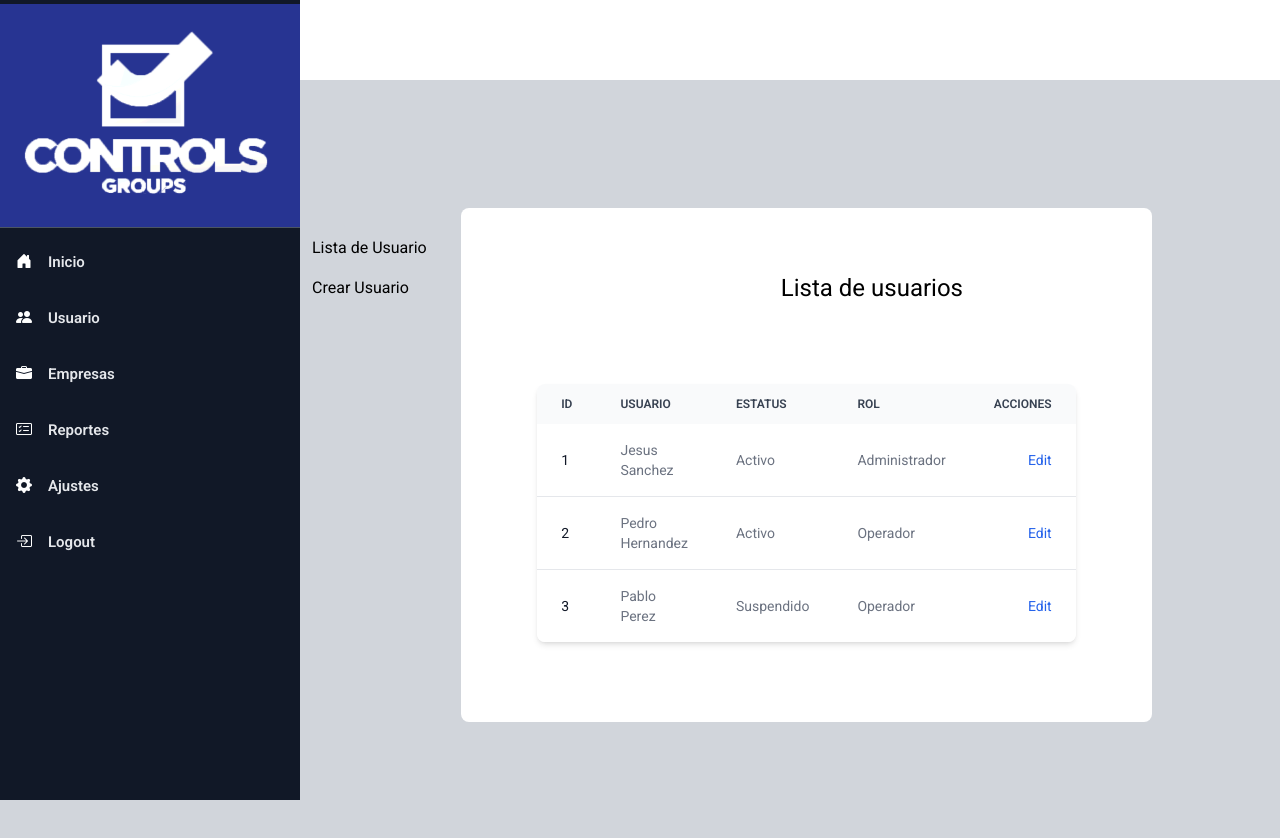
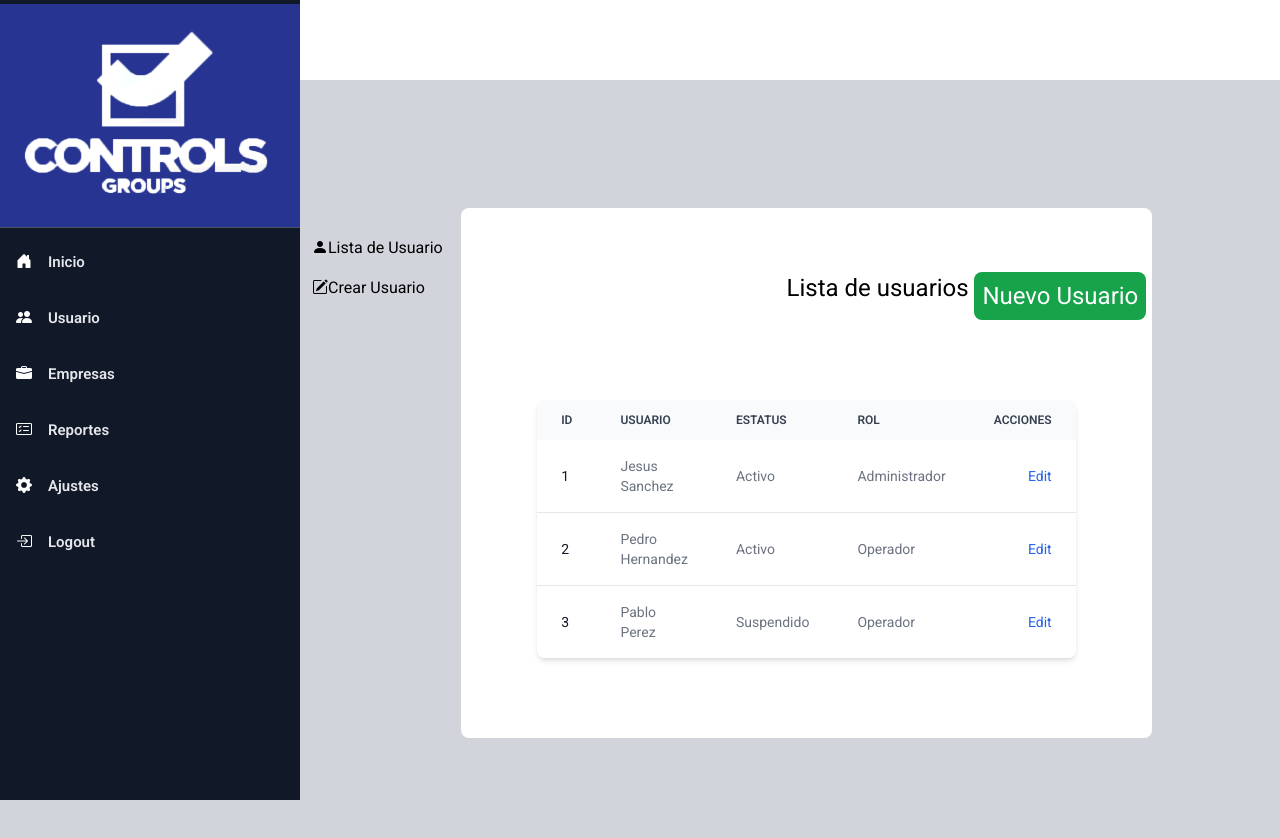
Before and after one commit to jlbousing/control-group-demo, an Angular app: page /users in a window 1280 px wide. Shown: the top 838 px of the page. Built offline with nearby package versions, Linux system fonts and the light colour scheme.

Commit message:
se construye componete reutilizable

```diff
--- a/src/app/app.module.ts
+++ b/src/app/app.module.ts
@@ -14,6 +14,7 @@ import { SidebarComponent } from './components/sidebar/sidebar.component';
 import { UsersComponent } from './pages/users/users.component';
 import { TopbarComponent } from './components/topbar/topbar.component';
 import { UsersTableComponent } from './components/users-table/users-table.component';
+import { ButtonComponent } from './components/button/button.component';
 
 @NgModule({
   declarations: [
@@ -27,6 +28,7 @@ import { UsersTableComponent } from './components/users-table/users-table.compon
     UsersComponent,
     TopbarComponent,
     UsersTableComponent,
+    ButtonComponent,
   ],
   imports: [
     BrowserModule,
--- /dev/null
+++ b/src/app/components/button/button.component.html
@@ -0,0 +1 @@
+<button class="bg-green-600 text-white text-2xl rounded-lg p-2">{{ text }}</button>
--- /dev/null
+++ b/src/app/components/button/button.component.ts
@@ -0,0 +1,17 @@
+import { Component, OnInit, Input } from '@angular/core';
+
+@Component({
+  selector: 'custom-button',
+  templateUrl: './button.component.html',
+  styleUrls: ['./button.component.scss']
+})
+export class ButtonComponent implements OnInit {
+
+  @Input("text") text!: string;
+
+  constructor() { }
+
+  ngOnInit(): void {
+  }
+
+}
--- a/src/app/pages/users/users.component.html
+++ b/src/app/pages/users/users.component.html
@@ -5,18 +5,19 @@
 
           <div class="flex flex-row py-5 lg:flex-col w-full lg:w-1/5 lg:ml-6 bg-gray-300 h-full">
             <div class="w-1/2 lg:py-2 lg:w-full">
-              <span>Lista de Usuario</span>
+              <span><i class="bi bi-person-fill"></i>Lista de Usuario</span>
             </div>
 
             <div class="w-1/2 lg:py-2 lg:w-full">
-              <span>Crear Usuario</span>
+              <span><i class="bi bi-pencil-square"></i>Crear Usuario</span>
             </div>
           </div>
 
           <div class="w-full lg:w-4/5 bg-white rounded-lg">
             <div class="flex flex-col">
-              <div class="flex justify-start pt-16 ml-80">
+              <div class="flex justify-evenly pt-16 ml-80">
                 <h3 class="text-2xl">Lista de usuarios</h3>
+                <custom-button text="Nuevo Usuario"></custom-button>
               </div>
               <div class="flex justify-center p-20">
                 <users-table></users-table>
```
Also changed, not shown: src/app/components/button/button.component.scss (added), 1 other file (tests, documents, lock files or other folders).
